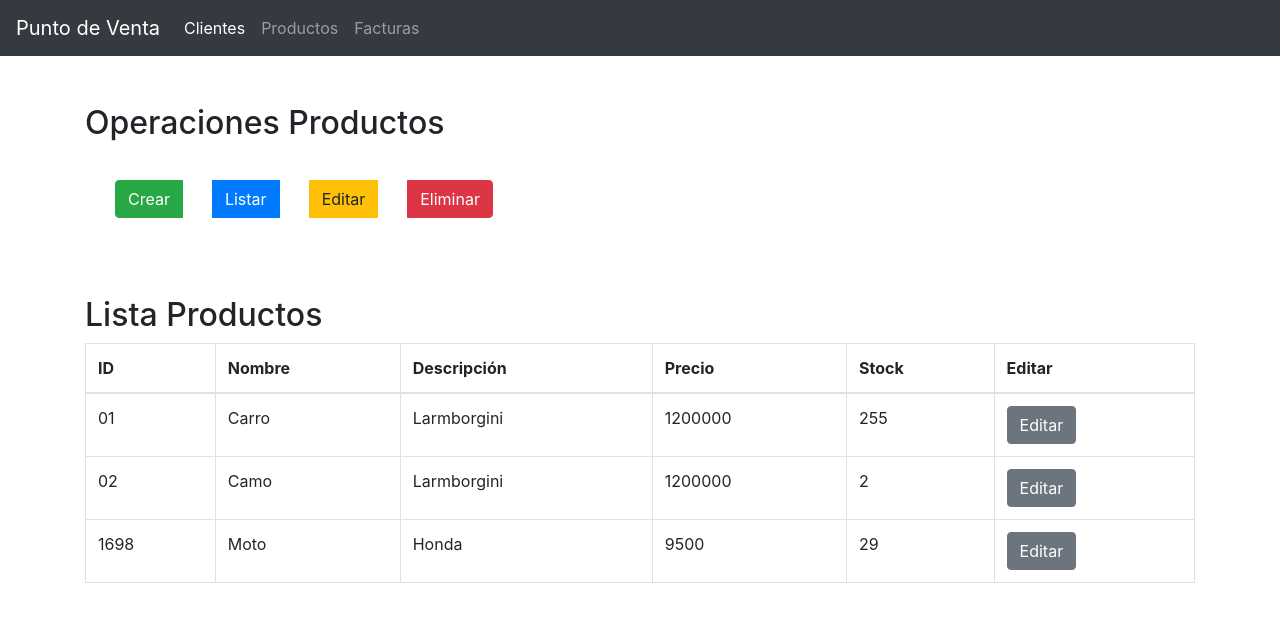
After one commit to miguel-tubac/IPC2_Proyecto2Diciembre_1, a Django app: page /productos/editar_producto/ in a window 1280 px wide. The commit adds this page. Shown: the top 622 px of the page. Run offline with Django 5.2, Linux system fonts and the light colour scheme; some libraries are stand-ins or nearby versions.

Commit message:
Funcion editar productos

```diff
--- a/djangoProject/app/Producto/datos/productos.xml
+++ b/djangoProject/app/Producto/datos/productos.xml
@@ -1,10 +1,9 @@
-<?xml version="1.0" ?>
 <Productos>
     <producto id="01">
         <nombre>Carro</nombre>
         <descripcion>Larmborgini</descripcion>
         <precio>1200000</precio>
-        <stock>2</stock>
+        <stock>255</stock>
     </producto>
     <producto id="02">
         <nombre>Camo</nombre>
@@ -12,4 +11,10 @@
         <precio>1200000</precio>
         <stock>2</stock>
     </producto>
+    <producto id="1698">
+        <nombre>Moto</nombre>
+        <descripcion>Honda</descripcion>
+        <precio>9500</precio>
+        <stock>29</stock>
+    </producto>
 </Productos>
--- a/djangoProject/app/Producto/views.py
+++ b/djangoProject/app/Producto/views.py
@@ -137,3 +137,108 @@ def minidom_parse_string(string):
     cleaned_xml_string = '\n'.join(
         [line for line in xml_string.split('\n') if line.strip()])
     return cleaned_xml_string
+
+
+@csrf_exempt
+def productos_editar(request):
+    # Cargar el template
+    template = loader.get_template("productos/menu_productos_editar.html")
+
+    lst_productos = []
+    archivo_xml_path = os.path.join(
+        settings.BASE_DIR, 'app', 'Producto', 'datos', 'productos.xml')
+
+    try:
+        tree = ET.parse(archivo_xml_path)
+        root = tree.getroot()
+        for producto in root.findall("producto"):
+            id_producto = producto.get("id")
+            nombre_producto = producto.find("nombre").text
+            descripcion = producto.find("descripcion").text
+            precio = producto.find("precio").text
+            stock = producto.find("stock").text
+            producto_listar = (id_producto, nombre_producto, descripcion, precio, stock)
+            lst_productos.append(producto_listar)
+    except FileNotFoundError:
+        root = ET.Element('Productos')
+        tree = ET.ElementTree(root)
+
+    # Usar render en lugar de HttpResponse para cargar el template y pasar el contexto
+    context = {"lst_productos": lst_productos}
+    return render(request, "productos/menu_productos_editar.html", context)
+
+
+def obtener_producto_por_id(producto_id):
+
+    archivo_xml_path = os.path.join(
+        settings.BASE_DIR, 'app', 'Producto', 'datos', 'productos.xml')
+
+    try:
+        tree = ET.parse(archivo_xml_path)
+        root = tree.getroot()
+    except FileNotFoundError:
+        # Si el archivo no existe, retorna None
+        return None
+
+    # Buscar el elemento con el ID especificado
+    producto_element = root.find(f'.//producto[@id="{producto_id}"]')
+    print("product", producto_element)
+
+    if producto_element is not None:
+        # Obtener los datos del producto
+        nombre = producto_element.find('nombre').text
+        descripcion = producto_element.find('descripcion').text
+        precio = producto_element.find('precio').text
+        stock = producto_element.find('stock').text
+
+        # Crear y retornar un diccionario con los datos del producto
+        producto = {'id': producto_id, 'nombre': nombre, 'descripcion': descripcion, 'precio': precio, 'stock': stock}
+        return producto
+    else:
+        # Si no se encuentra el producto, retorna None
+        return None
+
+
+def editar_producto(request, producto_id):
+
+    producto = obtener_producto_por_id(producto_id)
+
+    if producto:
+        # Renderizar el formulario de edición del producto con los datos existentes
+        context = {'producto': producto}
+        return render(request, 'productos/editar_producto.html', context)
+    else:
+        # Manejar el caso en el que el producto no se encuentra
+        return render(request, 'productos/menu_productos_crear.html')
+
+
+def guardar_cambios_producto(request, producto_id):
+
+    if request.method == 'POST':
+        # Obtener los datos del formulario y guardar los cambios en el archivo XML
+        nombre = request.POST.get('nombre')
+        descripcion = request.POST.get('descripcion')
+        precio = request.POST.get('precio')
+        stock = request.POST.get('stock')
+
+        archivo_xml_path = os.path.join(
+            settings.BASE_DIR, 'app', 'Producto', 'datos', 'productos.xml')
+
+        tree = ET.parse(archivo_xml_path)
+        root = tree.getroot()
+
+        # Buscar y actualizar el elemento con el ID especificado
+        for producto_element in root.findall('.//producto'):
+            if producto_element.get('id') == producto_id:
+
+                producto_element.find('nombre').text = nombre
+                producto_element.find('descripcion').text = descripcion
+                producto_element.find('precio').text = precio
+                producto_element.find('stock').text = stock
+                break
+
+        # Guardar los cambios en el archivo XML
+        tree.write(archivo_xml_path)
+
+    # Redirigir de nuevo a la página de listado de productos
+    return redirect('productos_listar')
--- a/djangoProject/djangoProject/urls.py
+++ b/djangoProject/djangoProject/urls.py
@@ -17,7 +17,7 @@ Including another URLconf
 from django.contrib import admin
 from django.urls import path
 from app.PuntoDeVenta.views import incio, clientes, clientes_crear, clientes_eliminar, clientes_listar, clientes_editar, editar_cliente, guardar_cambios_cliente
-from app.Producto.views import productos, productos_crear, productos_eliminar, productos_listar
+from app.Producto.views import productos, productos_crear, productos_eliminar, productos_listar, productos_editar, editar_producto, guardar_cambios_producto
 
 urlpatterns = [
     path('admin/', admin.site.urls),
@@ -34,5 +34,8 @@ urlpatterns = [
     path('productos/', productos, name='productos'),
     path('productos/crear', productos_crear, name='productos_crear'),
     path('productos/eliminar', productos_eliminar, name='productos_eliminar'),
-    path('productos/listar', productos_listar, name='productos_listar')
+    path('productos/listar', productos_listar, name='productos_listar'),
+    path('productos/editar_producto/', productos_editar, name='productos_editar'),
+    path('productos/editar_producto/<str:producto_id>/', editar_producto, name='editar_producto'),
+    path('guardar_cambios_producto/<str:producto_id>/', guardar_cambios_producto, name='guardar_cambios_producto')
 ]
--- a/djangoProject/templates/productos/menu_productos.html
+++ b/djangoProject/templates/productos/menu_productos.html
@@ -44,7 +44,7 @@
                 </div>
                 <div class="btn-group" role="group">
                     <a
-                        href="{% url 'clientes_editar' %}"
+                        href="{% url 'productos_editar' %}"
                         class="btn btn-warning"
                         >Editar</a
                     >
--- /dev/null
+++ b/djangoProject/templates/productos/menu_productos_editar.html
@@ -0,0 +1,59 @@
+<!DOCTYPE html>
+<html lang="es">
+    <head>
+        <meta charset="UTF-8" />
+        <meta
+            name="viewport"
+            content="width=device-width, initial-scale=1, shrink-to-fit=no"
+        />
+        <title>Ver Productos</title>
+        <!-- Agrega los enlaces a Bootstrap CSS y cualquier otro estilo personalizado aquí -->
+        <link
+            rel="stylesheet"
+            href="https://stackpath.bootstrapcdn.com/bootstrap/4.5.2/css/bootstrap.min.css"
+        />
+    </head>
+    <body>
+        {% include 'productos/menu_productos.html' %}
+        <div class="container mt-5">
+            <h2>Lista Productos</h2>
+
+            <!-- Formulario para editar producto por ID -->
+            {% if lst_productos %}
+                <table class="table table-bordered">
+                    <thead>
+                        <tr>
+                            <th>ID</th>
+                            <th>Nombre</th>
+                            <th>Descripción</th>
+                            <th>Precio</th>
+                            <th>Stock</th>
+                            <th>Editar</th>
+                        </tr>
+                    </thead>
+                    <tbody>
+                        {% for producto in lst_productos %}
+                            <tr>
+                                <td>{{ producto.0 }}</td>
+                                <td>{{ producto.1 }}</td>
+                                <td>{{ producto.2 }}</td>
+                                <td>{{ producto.3 }}</td>
+                                <td>{{ producto.4 }}</td>
+                                <td>
+                                    <a href="{% url 'editar_producto' producto_id=producto.0 %}" class="btn btn-secondary">Editar</a>
+                                </td>
+                            </tr>
+                        {% endfor %}
+                    </tbody>
+                </table>
+            {% else %}
+                <p>No hay productos disponibles.</p>
+            {% endif %}
+        </div>
+
+        <!-- Agrega los enlaces a Bootstrap JS y cualquier otro script personalizado aquí -->
+        <script src="https://code.jquery.com/jquery-3.5.1.slim.min.js"></script>
+        <script src="https://cdn.jsdelivr.net/npm/@popperjs/core@2.10.2/dist/umd/popper.min.js"></script>
+        <script src="https://stackpath.bootstrapcdn.com/bootstrap/4.5.2/js/bootstrap.min.js"></script>
+    </body>
+</html>
```
Also changed, not shown: djangoProject/templates/productos/editar_producto.html (added, +73 -0 lines).
